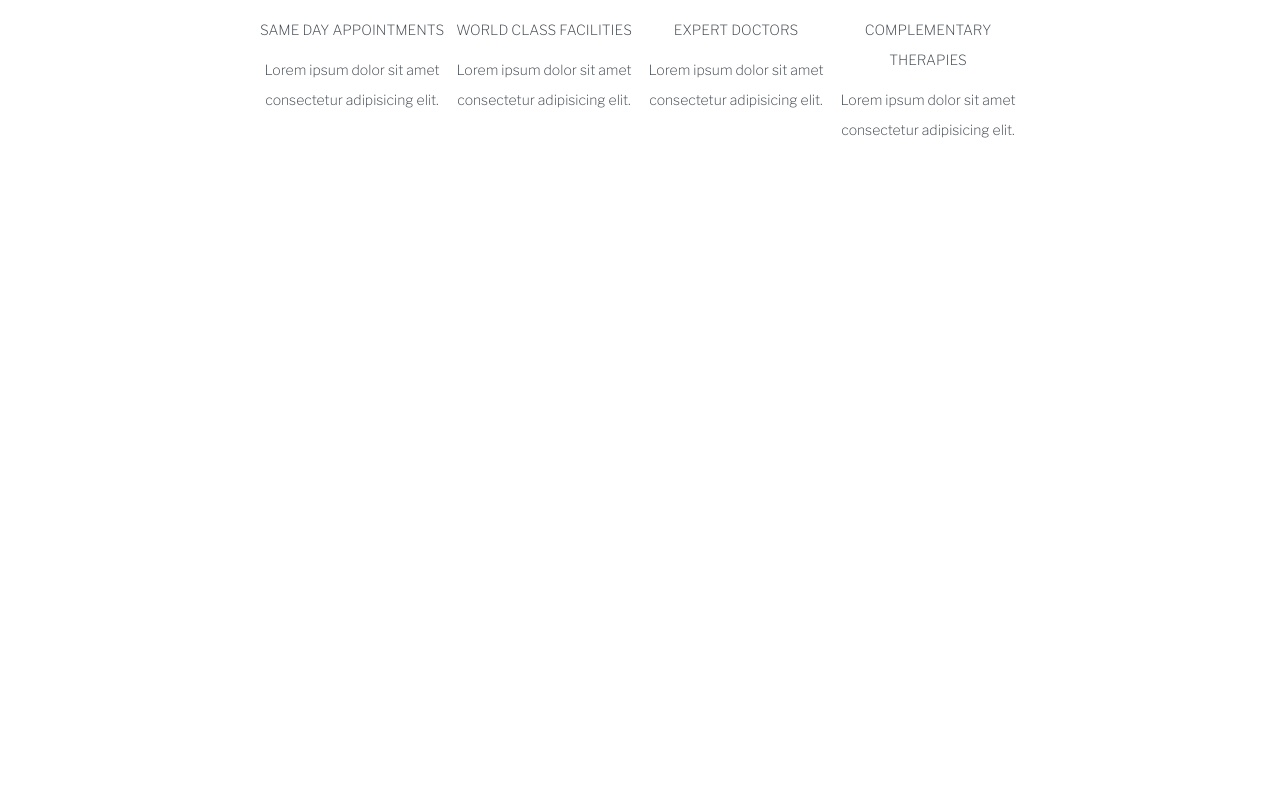
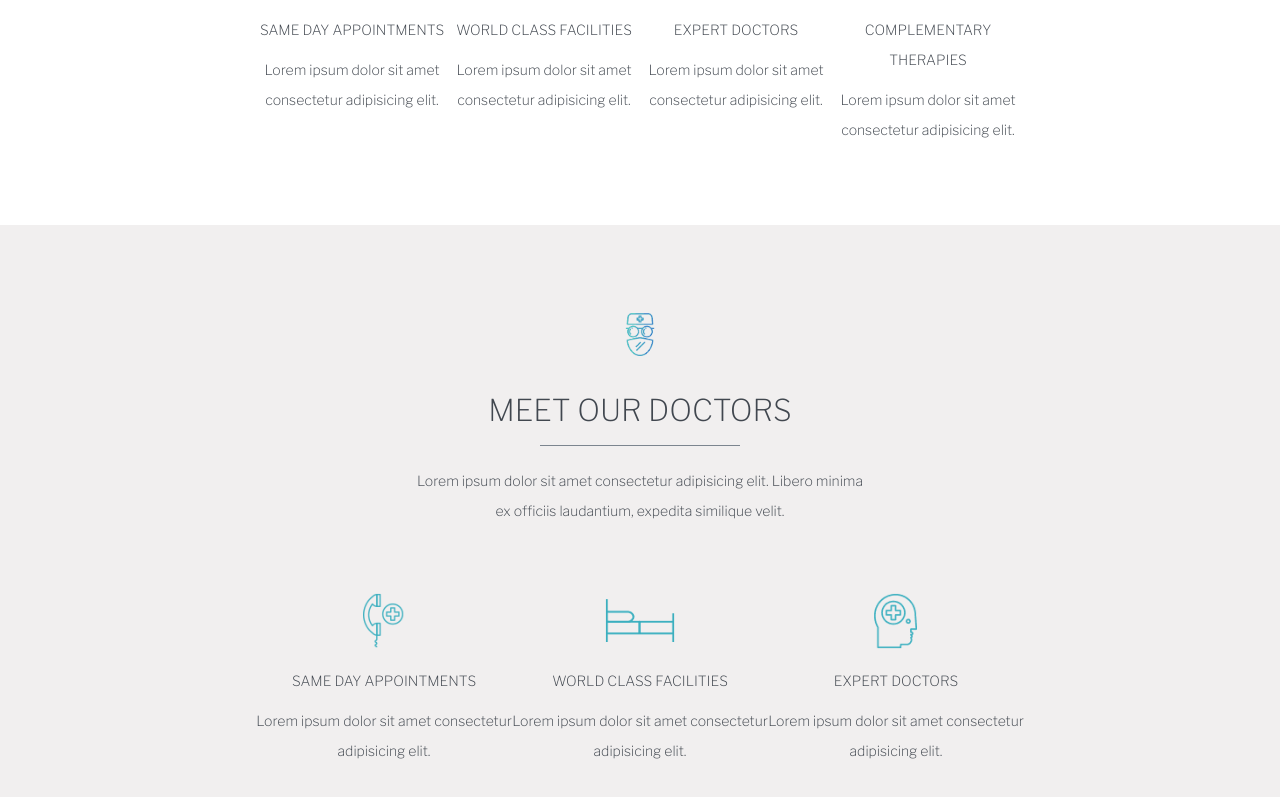
Before and after one commit to dbonafin/proj-html-vuejs, a Vue app: page / in a window 1280 px wide. Shown: the part 1005-1802 px from the top of the page. Before the commit the page ends 1230 px from the top, so only its background shows below. Built offline with nearby package versions, Linux system fonts and the light colour scheme.

Commit message:
doctors section component started

```diff
--- a/src/App.vue
+++ b/src/App.vue
@@ -16,9 +16,6 @@
     <main>
 
       <MainSection/>
-
-      <!-- Meet our doctors section -->
-      <!-- icon, title, text and 3 doctor info cards (picture, title, text, socials) -->
 
       <!-- Our health services section -->
       <!-- icon, title, text and 3 columns(X2) (img, title, text) -->
--- a/src/components/BrandIntroduction.vue
+++ b/src/components/BrandIntroduction.vue
@@ -1,6 +1,5 @@
 <template>
 
-    <div class="intro-wrapper">
     <div class="small-container">
 
         <div class="top-area">
@@ -55,7 +54,6 @@
         </div>
 
     </div>
-    </div>
 
 </template>
 
--- /dev/null
+++ b/src/components/DoctorsSection.vue
@@ -0,0 +1,109 @@
+<template>
+
+    <div class="doctors-wrapper">
+        <div class="small-container">
+
+            <div class="top-area">
+
+                <img src="../assets/images/icon-5.png" alt="doctors icon">
+
+                <h2>meet our doctors</h2>
+
+                <p>
+                    Lorem ipsum dolor sit amet consectetur adipisicing elit. Libero minima ex officiis laudantium, expedita similique velit.
+                </p>
+            </div>
+
+            <div class="bottom-area">
+
+                <div>
+                    <img src="../assets/images/icon-1.png" alt="appointments icon">
+
+                    <h3>same day appointments</h3>
+
+                    <p>
+                    Lorem ipsum dolor sit amet consectetur adipisicing elit.
+                    </p>
+                </div>
+
+               <div>
+                    <img src="../assets/images/icon-2.png" alt="facilities icon">
+
+                    <h3>world class facilities</h3>
+
+                    <p>
+                    Lorem ipsum dolor sit amet consectetur adipisicing elit.
+                    </p>
+                </div>
+
+                <div>
+                    <img src="../assets/images/icon-3.png" alt="doctors icon">
+
+                    <h3>expert doctors</h3>
+
+                    <p>
+                    Lorem ipsum dolor sit amet consectetur adipisicing elit.
+                    </p>
+                </div>
+
+            </div>
+
+        </div>
+    </div>
+
+</template>
+
+<script>
+
+    export default {
+        name: 'DoctorsSection'
+    }
+
+</script>
+
+<style lang="scss" scoped>
+
+    @import "../style/common.scss";
+
+    .doctors-wrapper {
+        background-color: $bg-secondary-color;
+        .small-container {
+        padding: 80px 0;
+        color: $txt-main-color;
+        .top-area {
+            width: 60%;
+            margin: 0 auto;
+            text-align: center;
+            img{
+                width: 60px;
+            }
+            h2 {
+                text-transform: uppercase;
+                font-size: 30px;
+                margin: 20px 0;
+                &:after {
+                    content: '';
+                    display: block;
+                    width: 200px;
+                    height: 1px;
+                    background-color: #7c858f;
+                    margin: 20px auto;
+                }
+            }
+        }
+        .bottom-area {
+            display: flex;
+            margin-top: 60px;
+            text-align: center;
+            img {
+                width: 70px;
+            }
+            h3 {
+                text-transform: uppercase;
+                margin-bottom: 10px;
+            }
+        }
+    }
+    }
+
+</style>
--- a/src/components/MainSection.vue
+++ b/src/components/MainSection.vue
@@ -2,8 +2,11 @@
 
     <section>
         <!-- Welcome to avada intro section -->
-        <!-- title, text and 4 columns (img, title, text) -->
         <BrandIntroduction/>
+
+        <!-- Meet our doctors section -->
+        <!-- icon, title, text and 3 doctor info cards (picture, title, text, socials) -->
+        <DoctorsSection/>
 
     </section>
 
@@ -12,10 +15,11 @@
 <script>
 
     import BrandIntroduction from "./BrandIntroduction.vue";
+    import DoctorsSection from "./DoctorsSection.vue";
 
-        export default {
+    export default {
         name: "MainSection",
-        components: { BrandIntroduction }
+        components: { BrandIntroduction, DoctorsSection }
     }
 
 </script>
--- a/src/components/PageHeader.vue
+++ b/src/components/PageHeader.vue
@@ -55,7 +55,7 @@ export default {
 }
 </script>
 
-<style lang="scss">
+<style lang="scss" scoped>
 
   @import "../style/common.scss";
 
@@ -96,7 +96,7 @@ export default {
     .jumbotron {
       width: 33%;
       position: absolute;
-      top: 240px;
+      top: 245px;
       left: 390px;
       h2 {
         font-size: 50px;
--- a/src/style/common.scss
+++ b/src/style/common.scss
@@ -24,11 +24,13 @@ body {
 
 .large-container {
     width: 90%;
+    max-width: 1400px;
     margin: 0 auto;
 }
 
 .small-container {
     width: 60%;
+    max-width: 1000px;
     margin: 0 auto;
 }
 
```
Lines whose indentation alone changed are shown as unchanged.
